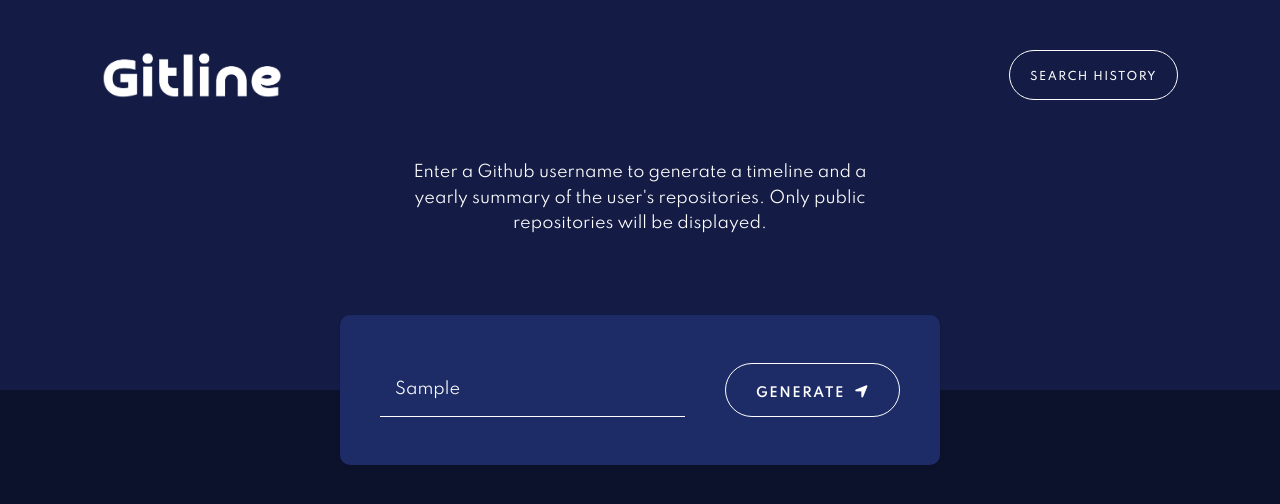
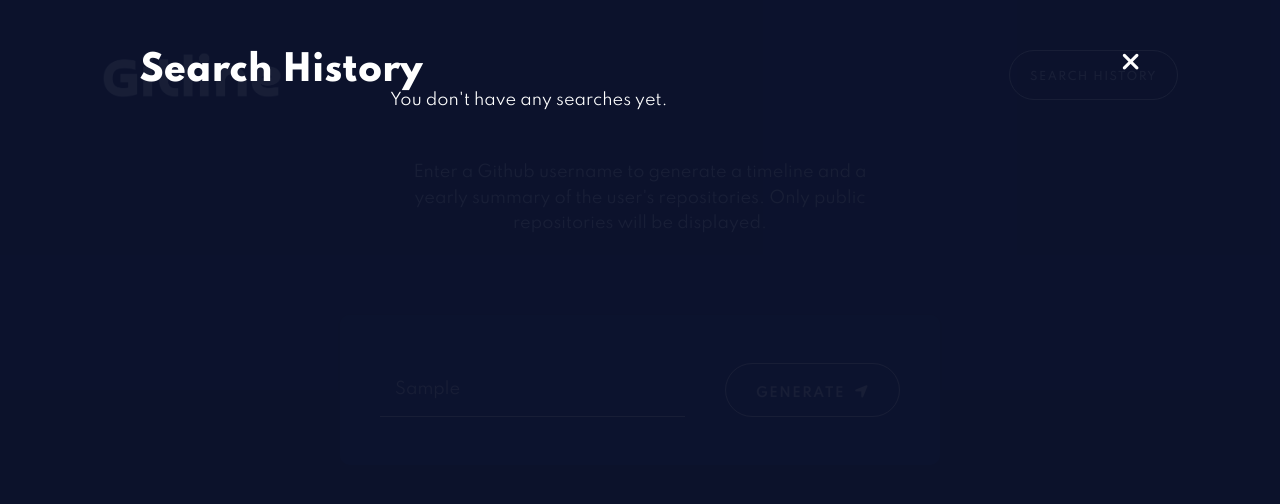
Before and after one commit to yinonhever/github-timeline, a React (Create React App) app: page / in a window 1280 px wide. Both pictures are taken after typing "Sample" into the empty fields and a click on the button "SEARCH HISTORY". Shown: the top 504 px of the page. Built offline with nearby package versions, Linux system fonts and the light colour scheme.

Commit message:
first attempt at adding the history display

```diff
--- a/src/components/Form.js
+++ b/src/components/Form.js
@@ -20,11 +20,10 @@
     const submitHandler = event => {
         event.preventDefault();
         props.submit(username.trim());
-        setUsername("");
-
         if (username.trim() === "") {
             setError(true);
         }
+        setUsername("");
     }
 
     return (
--- a/src/components/History.js
+++ b/src/components/History.js
@@ -1,8 +1,20 @@
-import React from "react";
+import React, { useEffect } from "react";
 import moment from "moment";
+import Fade from "react-reveal/Fade";
 import HistoryItem from "./HistoryItem";
+import Button from "./Button";
 
 const History = props => {
+    // useEffect(() => {
+    //     const body = document.querySelector("body").style;
+    //     if (props.active) {
+    //         body.overflow = "hidden";
+    //     }
+    //     else {
+    //         body.overflow = "initial";
+    //     }
+    // }, [props.active])
+
     const itemClickHandler = name => {
         props.closed();
         props.itemClicked(name);
@@ -45,14 +57,23 @@
 
     return (
         <div className={!props.active ? "history" : "history active"}>
-            <div className="history__modal">
+            {/* <Fade cascade bottom duration={500}> */}
+            <div className="history__wrapper">
                 <div className="history__top">
-
+                    <h1 className="history__heading">Search History</h1>
+                    <i className="history__close fas fa-times" onClick={props.closed} />
                 </div>
+                {props.history.length > 0 ?
+                    <div className="history__clear">
+                        <Button wide text="Clear history" clicked={props.cleared} />
+                    </div> : null}
                 <div className="history__content">
-                    {/* {historyContent()} */}
+                    {props.history.length === 0 ?
+                        <p className="history__empty">You don't have any searches yet.</p> :
+                        historyContent()}
                 </div>
             </div>
+            {/* </Fade> */}
         </div>
     )
 }
--- a/src/components/HistoryItem.js
+++ b/src/components/HistoryItem.js
@@ -5,7 +5,7 @@
         <p className="history__item-text" onClick={() => props.clicked(props.item)}>
             {props.item}
         </p>
-        <i className="history__delete" onClick={() => props.onDelete(props.item)} />
+        <i className="history__delete far fa-trash-alt" onClick={() => props.onDelete(props.item)} />
     </div>
 )
 export default HistoryItem;
--- a/src/components/Layout.js
+++ b/src/components/Layout.js
@@ -10,11 +10,10 @@
 const Layout = () => {
     const [user, setUser] = useState(null);
     const [repos, setRepos] = useState(null);
-    const [years, setYears] = useState(null);
     const [loading, setLoading] = useState(false);
     const [error, setError] = useState(false);
     const [history, setHistory] = usePersistedState("history", []);
-    const [modalActive, setModalActive] = useState(false);
+    const [showHistory, setShowHistory] = useState(false);
 
     const submitHandler = input => {
         setUser(null);
@@ -31,17 +30,13 @@
                             setLoading(false);
                             const matchingProfile = res.data.items.find(item =>
                                 item.login.toLowerCase() === input.toLowerCase());
-                            setUser({ name: input, avatar: matchingProfile.avatar_url });
+                            setUser({ name: matchingProfile.login, avatar: matchingProfile.avatar_url });
+                            updateHistory(matchingProfile.login);
+
                             const newRepos = response.data;
                             newRepos.sort((a, b) => new Date(b.created_at) - new Date(a.created_at));
                             setRepos(newRepos);
-                            createYearsData(newRepos);
-                            updateHistory(input);
-
-                            if (newRepos.length > 0) {
-                                setError(false);
-                            }
-                            else {
+                            if (newRepos.length === 0) {
                                 setError(true);
                             }
                         })
@@ -53,39 +48,20 @@
         }
     }
 
-    const createYearsData = newRepos => {
-        const newYearsArray = [];
-
-        newRepos.forEach(repo => {
-            const year = new Date(repo.created_at).getFullYear();
-            const existingYearItem = newYearsArray.find(item => item.year === year);
-            if (existingYearItem) {
-                const index = newYearsArray.indexOf(existingYearItem);
-                newYearsArray[index].count++;
-            }
-            else {
-                newYearsArray.push({ year: year, count: 1 });
-            }
-        })
-
-        newYearsArray.sort((a, b) => a.year - b.year);
-        setYears(newYearsArray);
-    }
-
-    const updateHistory = input => {
+    const updateHistory = name => {
         const newHistory = history.filter(item =>
-            item.name.toLowerCase() !== input.toLowerCase() ||
+            item.name !== name ||
             moment(item.date).format("LL") !== moment().format("LL"));
-        newHistory.push({ name: input, date: new Date() });
+        newHistory.push({ name: name, date: new Date() });
         setHistory(newHistory);
     }
 
-    const modalHandler = () => {
-        setModalActive(!modalActive);
+    const showHistoryHandler = () => {
+        setShowHistory(!showHistory);
     }
 
     const itemDeleteHandler = name => {
-        setHistory(history => history.filter(item => item.name.toLowerCase() !== name.toLowerCase()));
+        setHistory(history => history.filter(item => item.name !== name));
     }
 
     const clearHandler = () => {
@@ -96,18 +72,17 @@
         <Aux>
             <Header
                 onFormSubmit={submitHandler}
-                onShowHistory={modalHandler}
+                onShowHistory={showHistoryHandler}
             />
             <Main
                 user={user}
                 repos={repos}
-                years={years}
                 loading={loading}
                 error={error}
             />
             <History
-                active={modalActive}
-                closed={modalHandler}
+                active={showHistory}
+                closed={showHistoryHandler}
                 history={history}
                 itemClicked={submitHandler}
                 itemDeleted={itemDeleteHandler}
--- a/src/components/Main.js
+++ b/src/components/Main.js
@@ -21,9 +21,21 @@
 
     return (
         <main className="main">
-            {!props.loading && props.user ?
-                <User name={props.user.name} avatar={props.user.avatar} /> : null}
+            {props.user ? <User name={props.user.name} avatar={props.user.avatar} /> : null}
             {mainContent()}
+            {/* {props.user &&
+                <div style={{
+                    position: "fixed",
+                    top: 0,
+                    left: 0,
+                    width: "100vw",
+                    height: "100vw",
+                    minHeight: "70rem",
+                    backgroundColor: "#141c45",
+                    opacity: 0.95,
+                    zIndex: 9999
+                }} />
+            } */}
         </main>
     )
 }
--- a/src/components/Spinner.js
+++ b/src/components/Spinner.js
@@ -1,7 +1,7 @@
 import React from "react";
 
 const Spinner = () => (
-    <div style={{textAlign: "center"}}>
+    <div style={{ textAlign: "center" }}>
         <div className="lds-dual-ring" />
     </div>
 )
--- a/src/sass/base/_base.scss
+++ b/src/sass/base/_base.scss
@@ -14,3 +14,8 @@
   box-sizing: inherit;
   background-color: $color-dark-blue-1;
 }
+
+::selection {
+  background-color: $color-azure;
+  color: #fff;
+}
--- a/src/sass/layout/_history.scss
+++ b/src/sass/layout/_history.scss
@@ -0,0 +1,90 @@
+.history {
+  position: fixed;
+  top: 0;
+  left: 0;
+  width: 100%;
+  height: auto;
+  min-height: 700px;
+  background-color: rgba($color-dark-blue-1, 0.95);
+  visibility: hidden;
+  opacity: 0;
+  transition: all 0.5s;
+  z-index: 999;
+
+  &.active {
+    visibility: visible;
+    opacity: 1;
+  }
+
+  &__wrapper {
+    width: 90%;
+    max-width: 100rem;
+    margin: auto;
+    padding: 5rem 0;
+    display: flex;
+    flex-direction: column;
+    align-items: center;
+  }
+
+  &__top {
+    display: flex;
+    justify-content: space-between;
+    width: 100%;
+  }
+
+  &__heading {
+    font-size: 3.5rem;
+  }
+
+  &__close {
+    cursor: pointer;
+    font-size: 2.5rem;
+    transition: color 0.5s;
+
+    &:hover {
+      color: $color-azure;
+    }
+  }
+
+  &__clear {
+    margin: 3rem 0 7rem;
+  }
+
+  &__content {
+    flex: 1;
+    width: 100%;
+    max-width: 50rem;
+    overflow: auto;
+  }
+
+  &__section {
+    &:not(:last-child) {
+      margin-bottom: 4rem;
+    }
+  }
+
+  &__date {
+    font-size: 2.3rem;
+    margin-bottom: 2rem;
+  }
+
+  &__item {
+    width: 100%;
+    display: flex;
+    justify-content: space-between;
+    align-items: center;
+
+    &:not(:last-child) {
+      margin-bottom: 0.8rem;
+    }
+  }
+
+  &__item-text, &__delete {
+    cursor: pointer;
+    transition: color 0.5s;
+
+    &:hover {
+      color: $color-azure;
+    }
+  }
+}
```
Also changed, not shown: src/components/Chart.js (added, +26 -0 lines), src/components/YearsChart.js (deleted).
